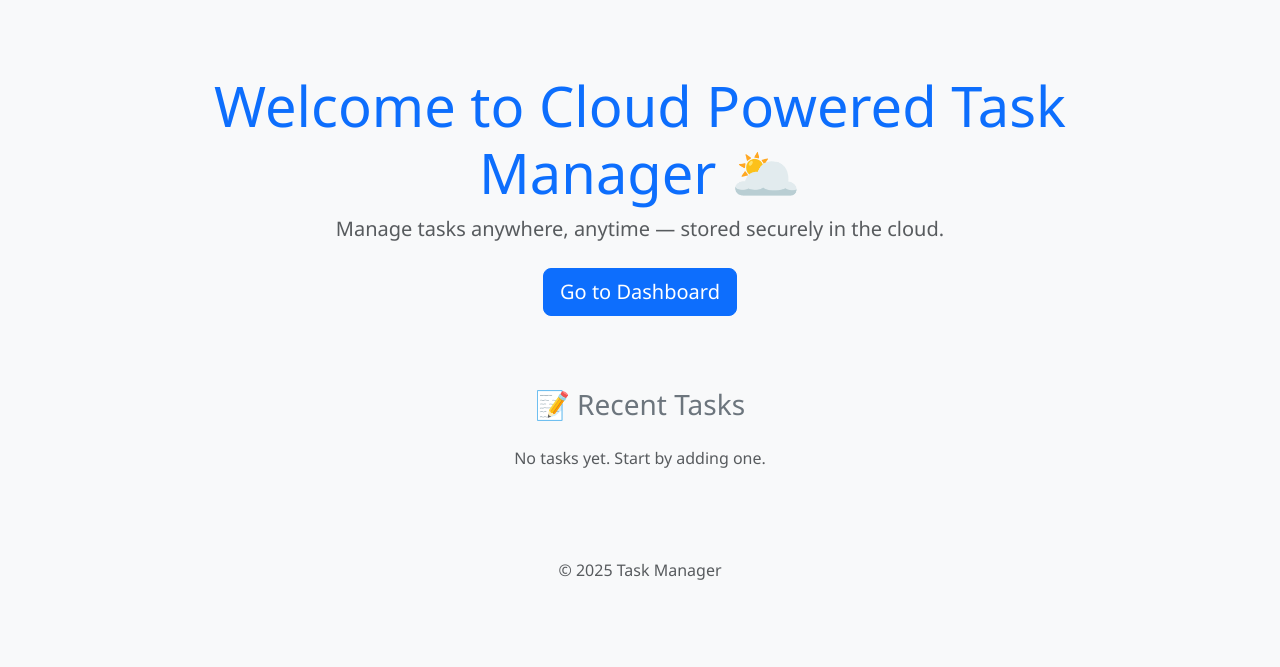
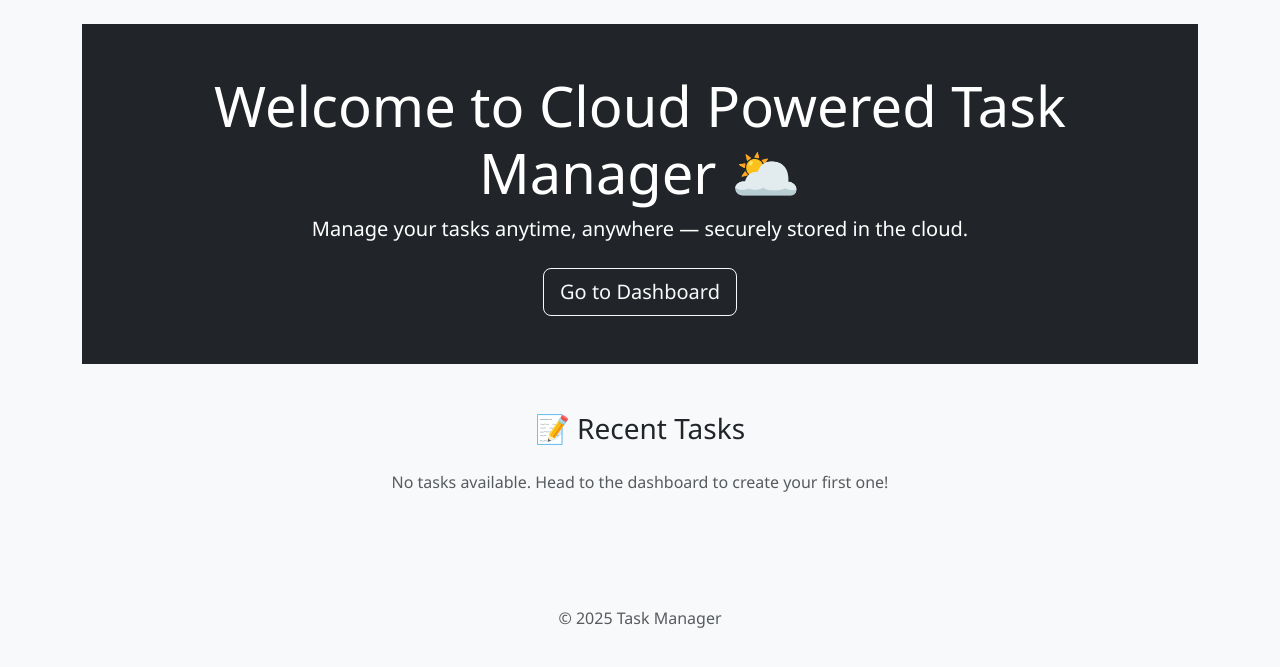
Before and after one commit to itsutkarsh7/Cloud_powered_Task-Manager-CURD-Functionalities, a Flask app: page / in a window 1280 px wide. Shown: the part 56-723 px from the top of the page. Run offline with Flask 3, Linux system fonts and the light colour scheme.

Commit message:
Refactor landing page with Bootstrap cards and color matching dashboard

```diff
--- a/templates/landing.html
+++ b/templates/landing.html
@@ -1,30 +1,39 @@
 {% extends "base.html" %}
 {% block content %}
 
-<section class="py-5 text-center">
+<!-- Hero Section -->
+<section class="py-5 text-center bg-dark text-white">
   <div class="container">
-        <h1 class="display-4 text-primary">Welcome to Cloud Powered Task Manager 🌥️</h1>
-        <p class="lead text-muted mb-4">Manage tasks anywhere, anytime — stored securely in the cloud.</p>
-        <a href="{{ url_for('home') }}" class="btn btn-primary btn-lg">Go to Dashboard</a>
+    <h1 class="display-4">Welcome to Cloud Powered Task Manager 🌥️</h1>
+    <p class="lead mb-4">Manage your tasks anytime, anywhere — securely stored in the cloud.</p>
+    <a href="{{ url_for('home') }}" class="btn btn-outline-light btn-lg">Go to Dashboard</a>
   </div>
 </section>
 
-<section class="bg-light py-4">
+<!-- Recent Tasks Section -->
+<section class="bg-light py-5">
   <div class="container">
-        <h3 class="text-center mb-4 text-secondary">📝 Recent Tasks</h3>
+    <h3 class="text-center mb-4 text-dark">📝 Recent Tasks</h3>
+
     {% if tasks and tasks|length > 0 %}
-            <ul class="list-group">
-                {% for task in tasks[:5] %}
-                    <li class="list-group-item d-flex justify-content-between align-items-center">
-                        {{ task['title'] }}
+      <div class="row row-cols-1 row-cols-md-2 row-cols-lg-3 g-4">
+        {% for task in tasks[:6] %}
+          <div class="col">
+            <div class="card h-100 border-0 shadow-sm">
+              <div class="card-body">
+                <h5 class="card-title text-primary">{{ task['title'] }}</h5>
+                <p class="card-text">
                   <span class="badge bg-{{ 'success' if task['done'] else 'warning' }}">
-                            {{ 'Done' if task['done'] else 'Pending' }}
+                    {{ '✅ Done' if task['done'] else '⏳ Pending' }}
                   </span>
-                    </li>
+                </p>
+              </div>
+            </div>
+          </div>
         {% endfor %}
-            </ul>
+      </div>
     {% else %}
-            <p class="text-center text-muted">No tasks yet. Start by adding one.</p>
+      <p class="text-center text-muted">No tasks available. Head to the dashboard to create your first one!</p>
     {% endif %}
   </div>
 </section>
```
Lines whose indentation alone changed are shown as unchanged.
